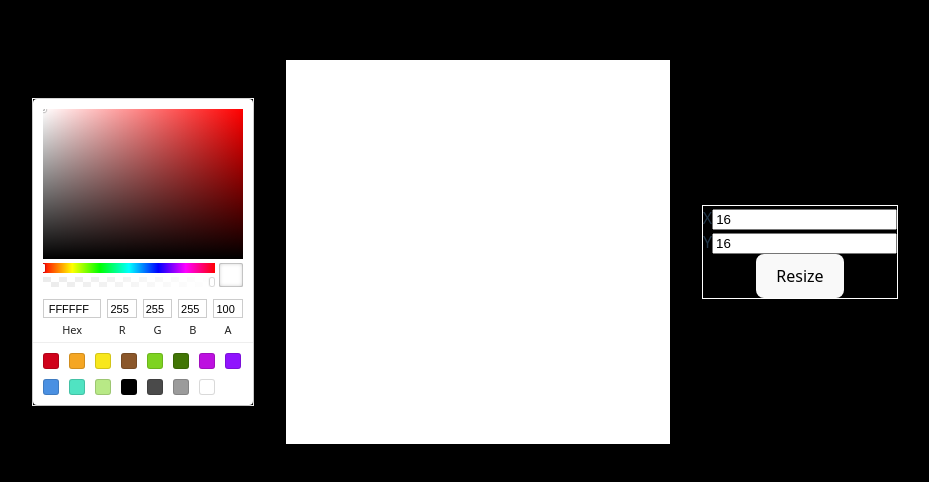
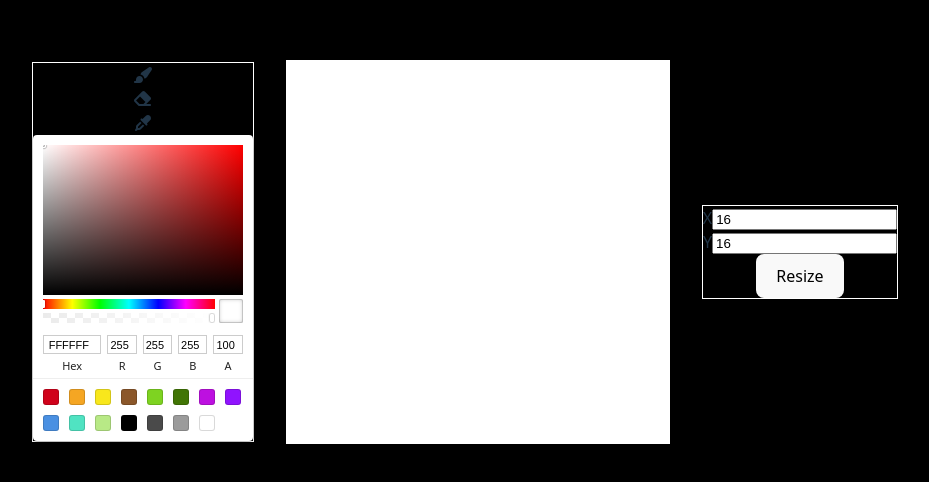
Before and after one commit to Leonardo-chagas/Pixel-Art-App, a React (Vite) app: page / in a window 1280 px wide. Shown: the part 180-662 px from the top of the page, without its empty margins (175-1104 px from the left). Built offline with nearby package versions, Linux system fonts and the light colour scheme.

Commit message:
adicionou botões para alterar entre diferentes ferramentas, adicionou funcionalidade para selecionar a cor de um pixel específico

```diff
--- a/package.json
+++ b/package.json
@@ -13,6 +13,7 @@
     "@fortawesome/fontawesome-svg-core": "^7.1.0",
     "@fortawesome/free-regular-svg-icons": "^7.1.0",
     "@fortawesome/free-solid-svg-icons": "^7.1.0",
+    "@fortawesome/react-fontawesome": "^3.1.1",
     "react": "^19.1.1",
     "react-color": "^2.19.3",
     "react-dom": "^19.1.1"
--- a/src/App.tsx
+++ b/src/App.tsx
@@ -3,25 +3,36 @@ import Tools from './assets/components/Tools'
 import Canvas from './assets/components/Canvas'
 import Actions from './assets/components/Actions'
 import './App.css'
+import type { ToolTypes } from './Types'
 
 function App() {
   const [width, setWidth] = useState(16)
   const [height, setHeight] = useState(16);
   const [selectedColor, setSelectedColor] = useState('#fff');
+  const [tool, setTool] = useState({
+    'Brush':true,
+    'Eraser': false,
+    'Dropper': false,
+  });
 
   const changeSize = (x:number, y:number) => {
     setWidth(x);
     setHeight(y);
   }
 
-  const changeColor = (color:{hex:string}) => {
-    setSelectedColor(color.hex);
+  const changeColor = (color:string) => {
+    console.log('changed color');
+    setSelectedColor(color);
+  }
+
+  const changeTool = (newTool:ToolTypes) => {
+    setTool(newTool);
   }
 
   return (
     <main>
-      <Tools changeColor={changeColor} selectedColor={selectedColor}/>
-      <Canvas width={width} height={height} selectedColor={selectedColor}/>
+      <Tools changeColor={changeColor} selectedColor={selectedColor} tool={tool} changeTool={changeTool}/>
+      <Canvas width={width} height={height} selectedColor={selectedColor} tool={tool} changeColor={changeColor}/>
       <Actions changeSize={changeSize}/>
     </main>
   )
--- /dev/null
+++ b/src/Types.ts
@@ -0,0 +1,5 @@
+export type ToolTypes = {
+    Brush:boolean,
+    Eraser:boolean,
+    Dropper:boolean,
+}
--- a/src/assets/components/Canvas.tsx
+++ b/src/assets/components/Canvas.tsx
@@ -1,17 +1,20 @@
 import '../css/Canvas.css'
 import Row from './Row';
+import type { ToolTypes } from '../../Types';
 
 type CanvasProps = {
     width: number,
     height:number,
-    selectedColor: string
+    selectedColor: string,
+    tool:ToolTypes,
+    changeColor:Function
 }
 
-function Canvas({width, height, selectedColor}:CanvasProps){
+function Canvas({width, height, selectedColor, tool, changeColor}:CanvasProps){
     let rows = [];
 
     for(let i = 0; i < height; i++){
-        rows.push(<Row key={i} width={width} selectedColor={selectedColor}/>);
+        rows.push(<Row key={i} width={width} selectedColor={selectedColor} tool={tool} changeColor={changeColor}/>);
     }
     return(
         <div id='canvas'>
--- a/src/assets/components/Pixel.tsx
+++ b/src/assets/components/Pixel.tsx
@@ -1,23 +1,37 @@
 import { useState } from 'react'
 import '../css/Pixel.css'
+import type { ToolTypes } from '../../Types';
 
 type PixelProps = {
-    selectedColor: string
+    selectedColor: string,
+    tool:ToolTypes,
+    changeColor: Function
 }
 
-function Pixel({selectedColor}:PixelProps){
+function Pixel({selectedColor, tool, changeColor}:PixelProps){
     const [pixelColor, setPixelColor] = useState('#fff');
     const [oldColor, setOldColor] = useState(pixelColor);
     const [canChangeColor, setCanChangeColor] = useState(true);
 
-    function applyColor() {
-        setPixelColor(selectedColor);
-        setCanChangeColor(false);
+    function pixelInteraction() {
+        if(tool.Brush){
+            setPixelColor(selectedColor);
+            setCanChangeColor(false);
+        }
+        else if(tool.Eraser){
+
+        }
+        else if(tool.Dropper){
+            console.log(pixelColor);
+            changeColor(pixelColor);
+        }
     }
 
     function changeColorOnHover() {
-        setOldColor(pixelColor);
-        setPixelColor(selectedColor);
+        if(tool.Brush){
+            setOldColor(pixelColor);
+            setPixelColor(selectedColor);
+        }
     }
 
     function resetColor() {
@@ -28,7 +42,7 @@ function Pixel({selectedColor}:PixelProps){
     }
 
     return(
-        <div className='pixel' onClick={applyColor} onMouseEnter={changeColorOnHover} onMouseLeave={resetColor} style={{backgroundColor:pixelColor}}></div>
+        <div className='pixel' onClick={pixelInteraction} onMouseEnter={changeColorOnHover} onMouseLeave={resetColor} style={{backgroundColor:pixelColor}}></div>
     )
 }
 
--- a/src/assets/components/Row.tsx
+++ b/src/assets/components/Row.tsx
@@ -1,16 +1,19 @@
 import '../css/Row.css'
 import Pixel from './Pixel'
+import type { ToolTypes } from '../../Types'
 
 type RowProps = {
     width: number,
-    selectedColor: string
+    selectedColor: string,
+    tool: ToolTypes,
+    changeColor: Function
 }
 
-function Row({width, selectedColor}:RowProps){
+function Row({width, selectedColor, tool, changeColor}:RowProps){
     let pixels = []
 
     for(let i = 0; i < width; i++){
-        pixels.push(<Pixel selectedColor={selectedColor}/>)
+        pixels.push(<Pixel selectedColor={selectedColor} tool={tool} changeColor={changeColor}/>)
     }
     return(
         <div className='row'>
--- a/src/assets/components/Tools.tsx
+++ b/src/assets/components/Tools.tsx
@@ -1,19 +1,54 @@
 import '../css/Tools.css'
 import '../css/Container.css'
+import { FontAwesomeIcon } from '@fortawesome/react-fontawesome'
+import { faPaintBrush, faEraser, faEyeDropper } from '@fortawesome/free-solid-svg-icons'
 import {SketchPicker, type ColorChangeHandler} from 'react-color'
+import type { ToolTypes } from '../../Types'
 
 type ToolsProps = {
-    changeColor: ColorChangeHandler,
-    selectedColor: string
+    changeColor: Function,
+    selectedColor: string,
+    tool: ToolTypes
+    changeTool: Function
 }
 
-function Tools({changeColor, selectedColor}:ToolsProps){
+function Tools({changeColor, selectedColor, tool, changeTool}:ToolsProps){
+
+    const handleToolChange = (newTool:string) => {
+        tool.Brush = false;
+        tool.Eraser = false;
+        tool.Dropper = false;
+        if(newTool == 'brush'){
+            tool.Brush = true;
+        }
+        else if(newTool == 'eraser'){
+            tool.Eraser = true;
+        }
+        else if(newTool == 'dropper'){
+            tool.Dropper = true;
+        }
+        changeTool(tool);
+    }
+
+    const handleColorChange = (color:{hex:string}) => {
+        console.log(color.hex);
+        changeColor(color.hex);
+    }
+
     return(
         <div className='menu'>
             <div>
-
+                <div onClick={()=>handleToolChange('brush')}>
+                    <FontAwesomeIcon icon={faPaintBrush}/>
+                </div>
+                <div onClick={()=>handleToolChange('eraser')}>
+                    <FontAwesomeIcon icon={faEraser}/>
+                </div>
+                <div onClick={()=>handleToolChange('dropper')}>
+                    <FontAwesomeIcon icon={faEyeDropper}/>
+                </div>
             </div>
-            <SketchPicker color={selectedColor} onChangeComplete={changeColor}/>
+            <SketchPicker color={selectedColor} onChangeComplete={handleColorChange}/>
         </div>
     )
 }
```
Also changed, not shown: 1 other file (tests, documents, lock files or other folders).
